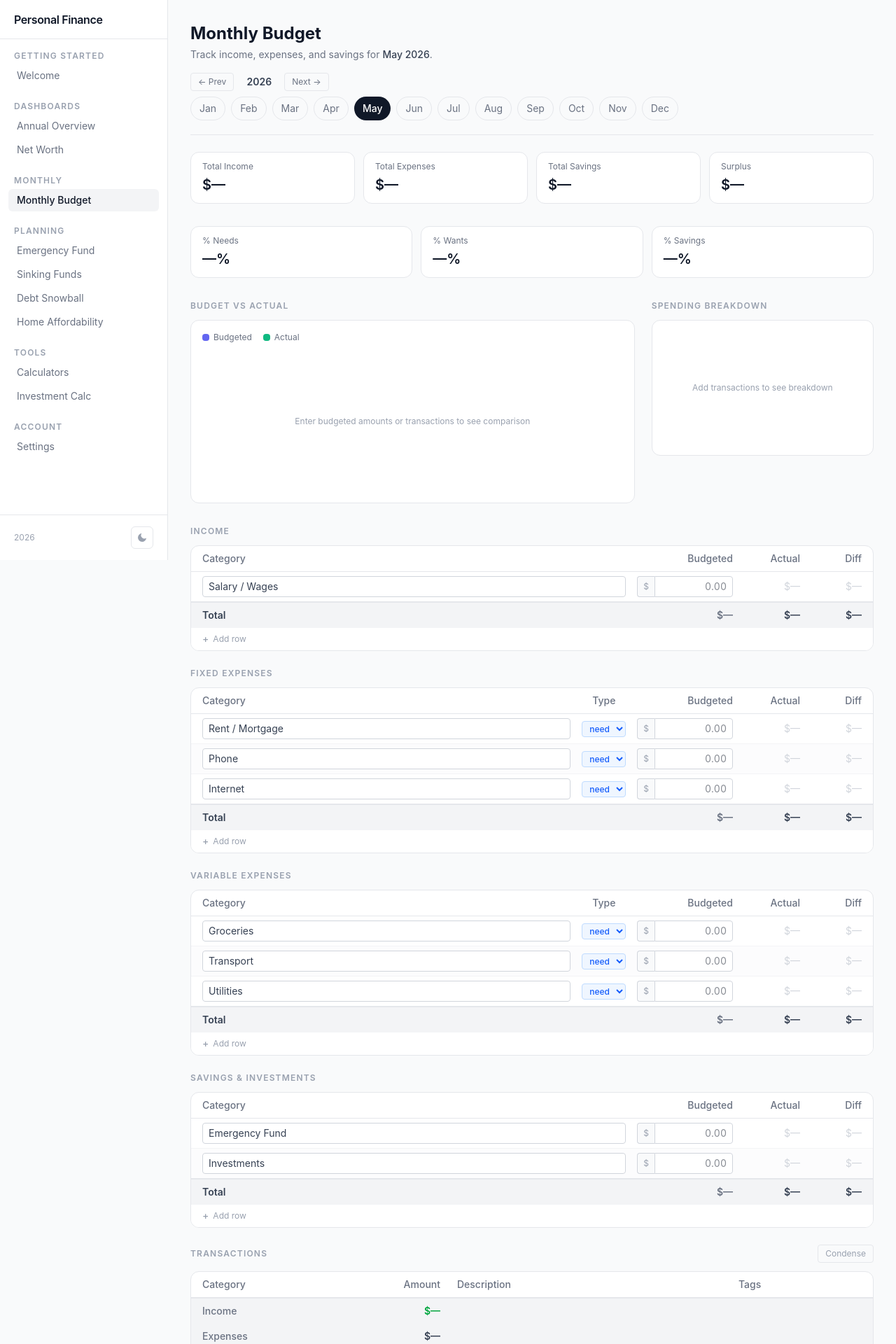
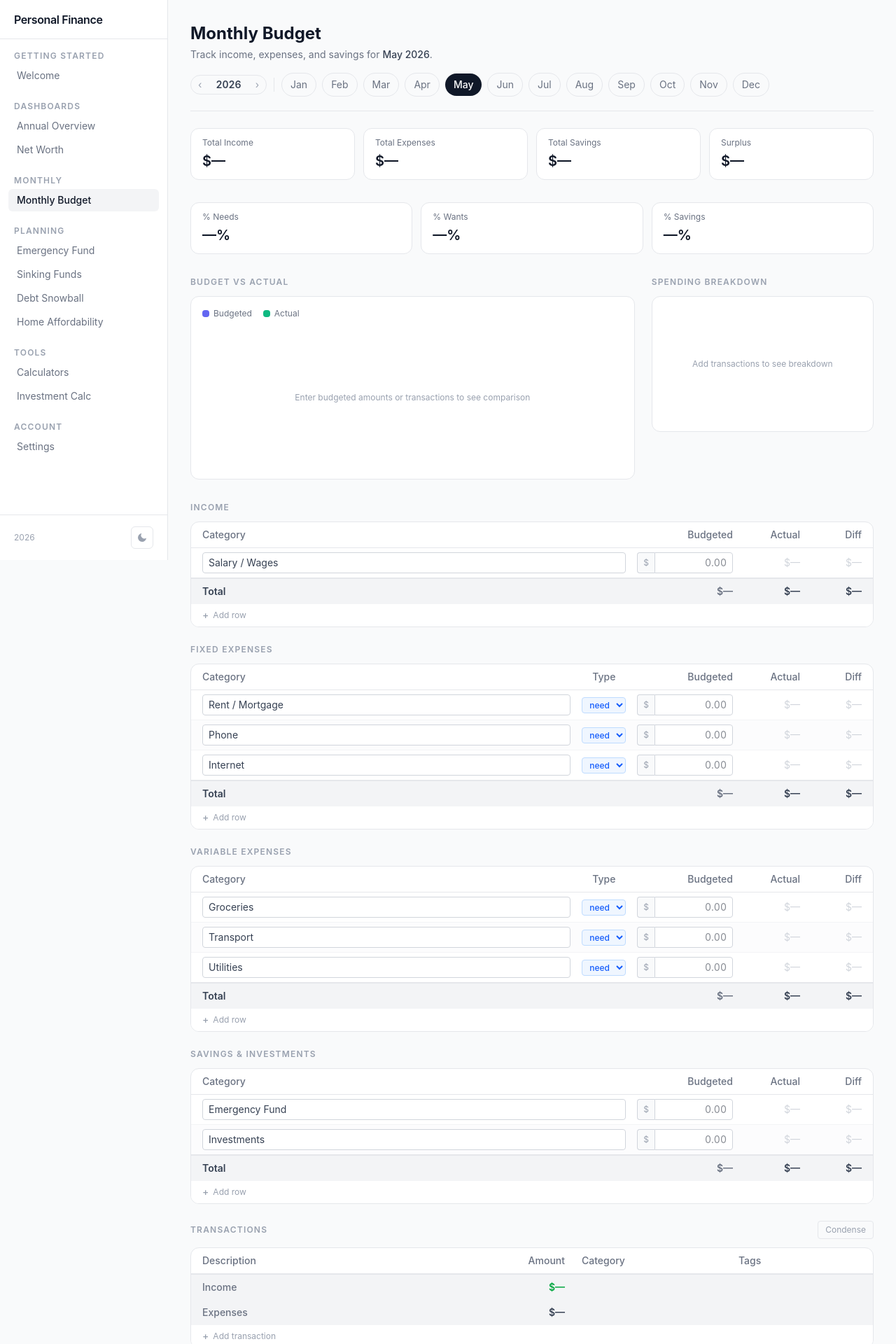
Before and after one commit to matthiebl/personal-finance, a React (Vite) app: page /monthly in a window 1280 px wide. Shown: the top 1920 px of the page at 70% size. Built offline with nearby package versions, Linux system fonts and the light colour scheme.

Commit message:
improvements to monthly budget transactions

```diff
--- a/src/components/inputs.tsx
+++ b/src/components/inputs.tsx
@@ -1,4 +1,114 @@
+import { useMemo, useState } from 'react'
 import type { InputHTMLAttributes } from 'react'
+
+export type TxSuggestion = {
+  description: string
+  categoryId: string
+  tags?: string
+  categoryLabel: string
+}
+
+export function DescriptionAutocomplete({
+  value,
+  onChange,
+  onSelect,
+  suggestions,
+  compact = false,
+}: {
+  value: string
+  onChange: (v: string) => void
+  onSelect: (description: string, categoryId: string, tags: string) => void
+  suggestions: TxSuggestion[]
+  compact?: boolean
+}) {
+  const [open, setOpen] = useState(false)
+  const [highlightIdx, setHighlightIdx] = useState(-1)
+
+  const filtered = useMemo(() => {
+    if (!value.trim()) return []
+    const lower = value.toLowerCase()
+    return suggestions.filter((s) => s.description.toLowerCase().includes(lower)).slice(0, 8)
+  }, [value, suggestions])
+
+  const showDropdown = open && filtered.length > 0
+
+  function select(s: TxSuggestion) {
+    onSelect(s.description, s.categoryId, s.tags ?? '')
+    setOpen(false)
+  }
+
+  function handleKeyDown(e: React.KeyboardEvent) {
+    if (e.key === 'Escape') {
+      setOpen(false)
+      return
+    }
+    if (!showDropdown) return
+    if (e.key === 'ArrowDown') {
+      e.preventDefault()
+      setHighlightIdx((i) => Math.min(i + 1, filtered.length - 1))
+    } else if (e.key === 'ArrowUp') {
+      e.preventDefault()
+      setHighlightIdx((i) => Math.max(i - 1, 0))
+    } else if (e.key === 'Enter' && highlightIdx >= 0) {
+      e.preventDefault()
+      select(filtered[highlightIdx])
+    } else if (e.metaKey) {
+      const n = parseInt(e.key)
+      if (n >= 1 && n <= filtered.length) {
+        e.preventDefault()
+        select(filtered[n - 1])
+      }
+    }
+  }
+
+  return (
+    <div className="relative w-full">
+      <input
+        type="text"
+        placeholder="Description"
+        value={value}
+        onChange={(e) => { onChange(e.target.value); setOpen(true); setHighlightIdx(-1) }}
+        onFocus={() => setOpen(true)}
+        onBlur={() => setOpen(false)}
+        onKeyDown={handleKeyDown}
+        className={`w-full border border-gray-300 dark:border-gray-700 rounded bg-white dark:bg-gray-900 text-gray-700 dark:text-gray-300 placeholder-gray-300 dark:placeholder-gray-700 focus:outline-none focus:ring-1 focus:ring-gray-400 dark:focus:ring-gray-600 ${compact ? 'px-2 py-1 text-sm' : 'px-2.5 py-1.5 text-sm'}`}
+      />
+      {showDropdown && (
+        <div className="absolute top-full left-0 right-0 z-50 mt-1 bg-white dark:bg-gray-800 border border-gray-300 dark:border-gray-600 rounded-xl shadow-2xl ring-1 ring-black/5 dark:ring-white/10 min-w-64">
+          <p className="px-3 pt-2.5 pb-1 text-xs font-semibold uppercase tracking-widest text-gray-400 dark:text-gray-500 select-none">
+            Suggestions
+          </p>
+          <ul className="pb-1.5">
+            {filtered.map((s, i) => (
+              <li
+                key={`${s.description}\0${s.categoryId}\0${s.tags ?? ''}`}
+                onMouseDown={(e) => {
+                  e.preventDefault()
+                  select(s)
+                }}
+                onMouseEnter={() => setHighlightIdx(i)}
+                className={`mx-1.5 px-2.5 py-2 rounded-lg cursor-pointer flex items-start gap-2.5 ${i === highlightIdx ? 'bg-gray-100 dark:bg-gray-700' : 'hover:bg-gray-50 dark:hover:bg-gray-700/60'}`}
+              >
+                <span className="mt-0.5 shrink-0 rounded text-center text-xs leading-4 font-medium bg-gray-100 dark:bg-gray-700 text-gray-400 dark:text-gray-500 select-none px-1 py-0.5 whitespace-nowrap">
+                  ⌘{i + 1}
+                </span>
+                <div className="min-w-0">
+                  <p className="text-sm font-medium text-gray-800 dark:text-gray-100 truncate">
+                    {s.description}
+                  </p>
+                  <p className="text-xs text-gray-400 dark:text-gray-500 mt-0.5 truncate">
+                    {s.categoryLabel}
+                    {s.tags && <span className="ml-2 text-gray-300 dark:text-gray-600">{s.tags}</span>}
+                  </p>
+                </div>
+              </li>
+            ))}
+          </ul>
+        </div>
+      )}
+    </div>
+  )
+}
 
 /**
  * Text input with a $ prefix. Formats to 2 decimal places on blur.
--- a/src/context/AppDataContext.tsx
+++ b/src/context/AppDataContext.tsx
@@ -224,7 +224,8 @@ export function AppDataProvider({ children }: { children: React.ReactNode }) {
       const bm = getOrCreateMonth(prev, year, month)
       const groups = new Map<string, Transaction[]>()
       for (const t of bm.transactions) {
-        const key = `${t.categoryId}\0${t.description}`
+        const sortedTags = (t.tags ?? '').split(/\s+/).filter(Boolean).sort().join(' ')
+        const key = `${t.categoryId}\0${t.description}\0${sortedTags}`
         if (!groups.has(key)) groups.set(key, [])
         groups.get(key)!.push(t)
       }
--- a/src/pages/MonthlyData.tsx
+++ b/src/pages/MonthlyData.tsx
@@ -3,7 +3,8 @@ import { useSearchParams } from 'react-router-dom'
 import { Bar, BarChart, CartesianGrid, ResponsiveContainer, Tooltip, XAxis, YAxis } from 'recharts'
 import { DonutChart } from '../components/charts'
 import { HeroStats } from '../components/hero'
-import { CurrencyInput, TextInput } from '../components/inputs'
+import { CurrencyInput, DescriptionAutocomplete, TextInput } from '../components/inputs'
+import type { TxSuggestion } from '../components/inputs'
 import { PageHeader, SectionHeading } from '../components/layout'
 import { useAppData } from '../context/AppDataContext'
 import { fmt, fmtAxis, fmtCents } from '../lib/finance'
@@ -215,14 +216,18 @@ function BudgetTable({
 function TransactionTable({
   transactions,
   sections,
+  suggestions,
   onUpdate,
+  onApplySuggestion,
   onAdd,
   onRemove,
   onCondense,
 }: {
   transactions: Transaction[]
   sections: { label: string; rows: BudgetRow[] }[]
+  suggestions: TxSuggestion[]
   onUpdate: (id: string, field: keyof Transaction, value: string) => void
+  onApplySuggestion: (id: string, patch: { description: string; categoryId: string; tags: string }) => void
   onAdd: () => void
   onRemove: (id: string) => void
   onCondense: () => void
@@ -254,14 +259,14 @@ function TransactionTable({
         <table className="w-full min-w-max text-sm border-collapse">
           <thead>
             <tr className="border-b border-gray-200 dark:border-gray-800">
-              <th className="text-left py-2 pl-4 pr-3 font-medium text-gray-500 dark:text-gray-400 w-56">
-                Category
+              <th className="text-left py-2 pl-4 pr-3 font-medium text-gray-500 dark:text-gray-400">
+                Description
               </th>
               <th className="text-right py-2 px-3 font-medium text-gray-500 dark:text-gray-400 w-36">
                 Amount
               </th>
-              <th className="text-left py-2 px-3 font-medium text-gray-500 dark:text-gray-400">
-                Description
+              <th className="text-left py-2 px-3 font-medium text-gray-500 dark:text-gray-400 w-56">
+                Category
               </th>
               <th className="text-left py-2 px-3 font-medium text-gray-500 dark:text-gray-400 w-44">
                 Tags
@@ -276,6 +281,24 @@ function TransactionTable({
                 className="border-b border-gray-100 dark:border-gray-800/60 even:bg-gray-50/50 dark:even:bg-gray-900/30"
               >
                 <td className="py-1.5 pl-4 pr-3">
+                  <DescriptionAutocomplete
+                    compact
+                    value={tx.description}
+                    onChange={(v) => onUpdate(tx.id, 'description', v)}
+                    onSelect={(description, categoryId, tags) =>
+                      onApplySuggestion(tx.id, { description, categoryId, tags })
+                    }
+                    suggestions={suggestions}
+                  />
+                </td>
+                <td className="py-1.5 px-3">
+                  <CurrencyInput
+                    compact
+                    value={tx.amount}
+                    onChange={(v) => onUpdate(tx.id, 'amount', v)}
+                  />
+                </td>
+                <td className="py-1.5 px-3">
                   <select
                     value={tx.categoryId}
                     onChange={(e) => onUpdate(tx.id, 'categoryId', e.target.value)}
@@ -294,21 +317,6 @@ function TransactionTable({
                       </optgroup>
                     ))}
                   </select>
-                </td>
-                <td className="py-1.5 px-3">
-                  <CurrencyInput
-                    compact
-                    value={tx.amount}
-                    onChange={(v) => onUpdate(tx.id, 'amount', v)}
-                  />
-                </td>
-                <td className="py-1.5 px-3">
-                  <TextInput
-                    compact
-                    value={tx.description}
-                    onChange={(v) => onUpdate(tx.id, 'description', v)}
-                    placeholder="Description"
-                  />
                 </td>
                 <td className="py-1.5 px-3">
                   <TextInput
@@ -541,6 +549,32 @@ export default function MonthlyData() {
     updateTransaction(selectedYear, monthStr, id, { [field]: value })
   }
 
+  const categoryLabelById = useMemo(() => {
+    const map: Record<string, string> = {}
+    for (const c of data.budget.categories) map[c.id] = c.label
+    return map
+  }, [data.budget.categories])
+
+  const allTransactionSuggestions = useMemo(() => {
+    const seen = new Map<string, TxSuggestion>()
+    for (const year of Object.values(data.budget.years)) {
+      for (const month of Object.values(year.months)) {
+        if (!month) continue
+        for (const tx of month.transactions) {
+          if (!tx.description.trim()) continue
+          const key = `${tx.description}\0${tx.categoryId}\0${tx.tags ?? ''}`
+          seen.set(key, {
+            description: tx.description,
+            categoryId: tx.categoryId,
+            tags: tx.tags,
+            categoryLabel: categoryLabelById[tx.categoryId] ?? '',
+          })
+        }
+      }
+    }
+    return Array.from(seen.values())
+  }, [data.budget.years, categoryLabelById])
+
   const actuals = useMemo(() => {
     const map: Record<string, number> = {}
     for (const tx of transactions) {
@@ -652,26 +686,26 @@ export default function MonthlyData() {
           </>
         }
       >
-        {/* Year navigation */}
-        <div className="flex items-center gap-3 mt-4 mb-2">
+        {/* Year + month picker */}
+        <div className="flex items-center gap-2 mt-4 flex-wrap">
+          <div className="flex items-center rounded-full border border-gray-200 dark:border-gray-700">
             <button
               onClick={() => setYear(-1)}
-            className="text-xs px-2.5 py-1 rounded border border-gray-200 dark:border-gray-700 text-gray-500 dark:text-gray-400 hover:bg-gray-100 dark:hover:bg-gray-800 transition-colors"
+              className="px-2.5 py-1.5 text-gray-400 dark:text-gray-500 hover:text-gray-700 dark:hover:text-gray-300 hover:bg-gray-100 dark:hover:bg-gray-800 rounded-l-full transition-colors text-sm leading-none"
             >
-            ← Prev
+              ‹
             </button>
-          <span className="text-sm font-semibold text-gray-700 dark:text-gray-300 w-12 text-center">
+            <span className="px-2.5 text-sm font-semibold text-gray-700 dark:text-gray-300 tabular-nums select-none">
               {selectedYear}
             </span>
             <button
               onClick={() => setYear(1)}
-            className="text-xs px-2.5 py-1 rounded border border-gray-200 dark:border-gray-700 text-gray-500 dark:text-gray-400 hover:bg-gray-100 dark:hover:bg-gray-800 transition-colors"
+              className="px-2.5 py-1.5 text-gray-400 dark:text-gray-500 hover:text-gray-700 dark:hover:text-gray-300 hover:bg-gray-100 dark:hover:bg-gray-800 rounded-r-full transition-colors text-sm leading-none"
             >
-            Next →
+              ›
             </button>
           </div>
-        {/* Month pills */}
-        <div className="flex gap-2 flex-wrap">
+          <div className="w-px h-5 bg-gray-200 dark:bg-gray-700 mx-0.5" />
           {MONTHS.map((month, i) => (
             <button
               key={month}
@@ -854,7 +888,9 @@ export default function MonthlyData() {
       <TransactionTable
         transactions={transactions}
         sections={sections}
+        suggestions={allTransactionSuggestions}
         onUpdate={handleTxUpdate}
+        onApplySuggestion={(id, patch) => updateTransaction(selectedYear, monthStr, id, patch)}
         onAdd={() => addTransaction(selectedYear, monthStr)}
         onRemove={(id) => removeTransaction(selectedYear, monthStr, id)}
         onCondense={() => condenseTransactions(selectedYear, monthStr)}
```
Also changed, not shown: 1 other file (tests, documents, lock files or other folders). Lines whose indentation alone changed are shown as unchanged.
